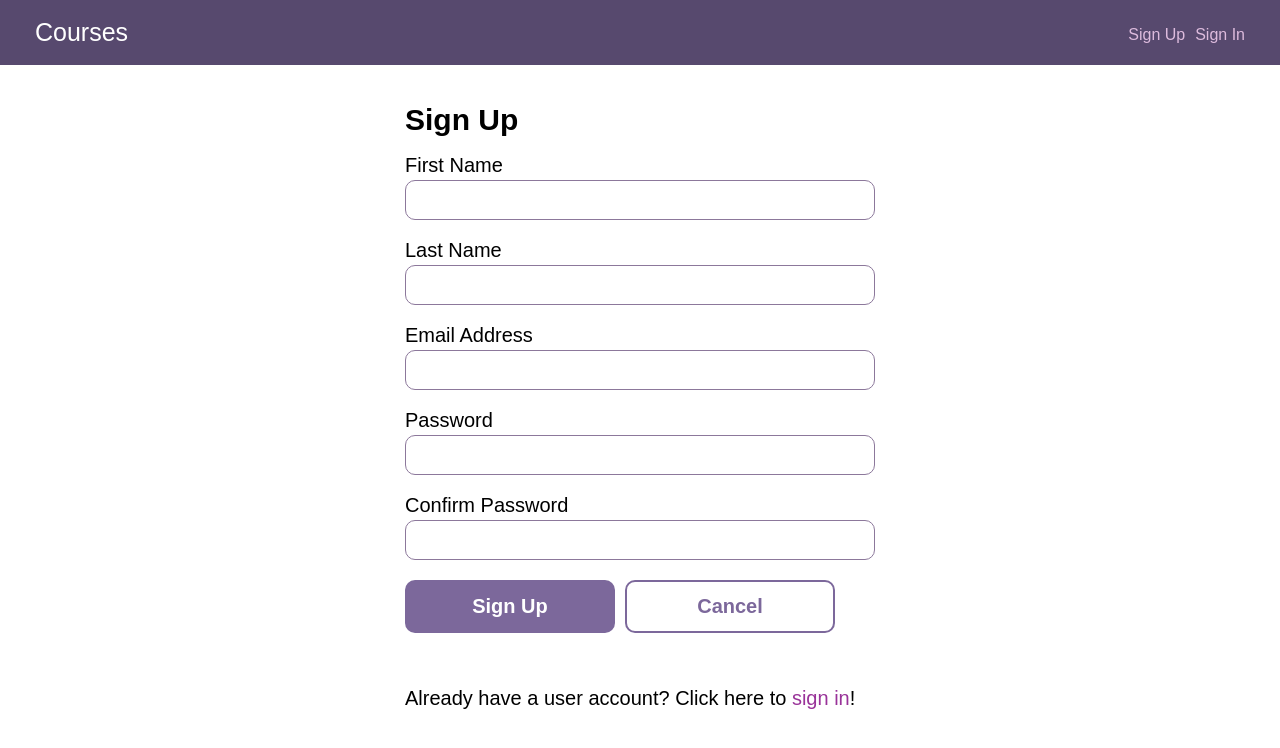
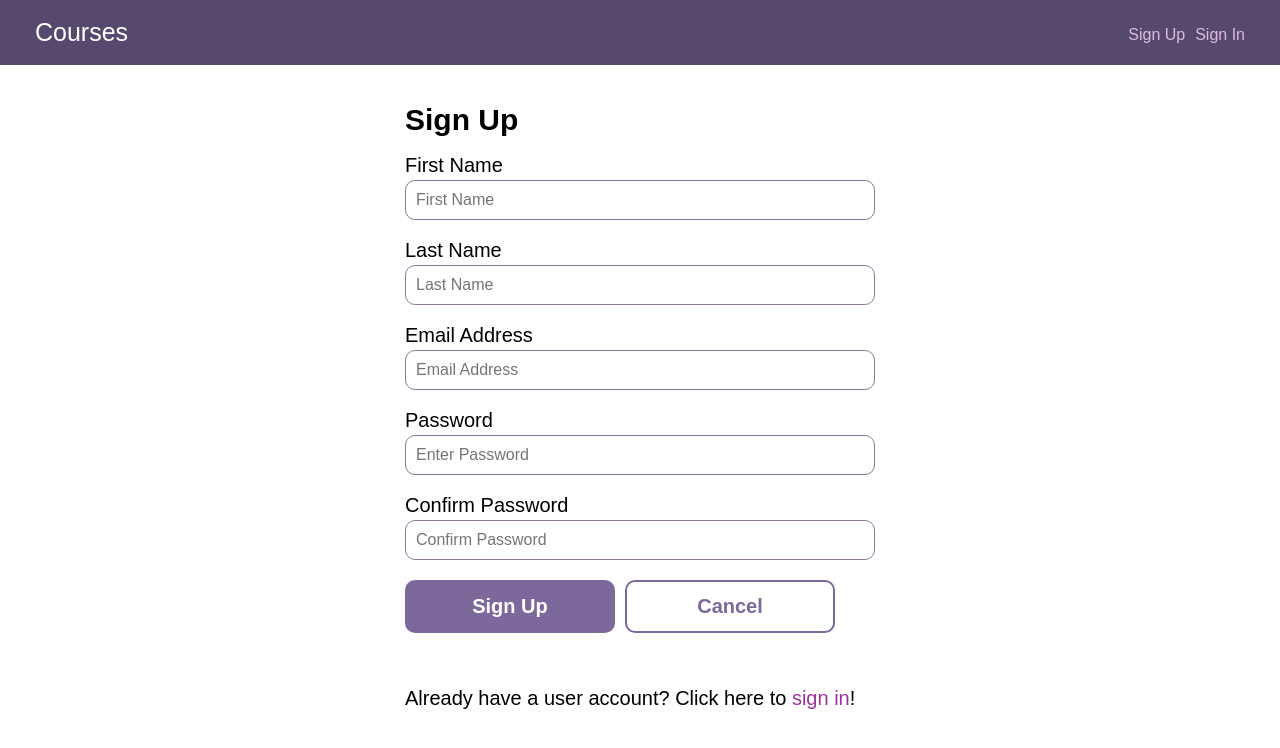
Before and after one commit to MarkoBezic/fsjs-full-stack-app-react-and-rest-api, a React (Create React App) app in the folder client/: page /signup in a window 1280 px wide. Shown: the top 748 px of the page. Built offline with nearby package versions, Linux system fonts and the light colour scheme.

Commit message:
set up Context Provider and singIn functionality

```diff
--- a/client/src/App.js
+++ b/client/src/App.js
@@ -9,10 +9,17 @@ import CourseDetail from "./components/CourseDetail";
 import UserSignIn from "./components/UserSignIn";
 import UserSignOut from "./components/UserSignOut";
 import UserSignUp from "./components/UserSignUp";
+import NotFound from "./components/NotFound";
+
+import withContext from "./Context";
+
+const UserSignUpWithContext = withContext(UserSignUp);
+const UserSignInWithContext = withContext(UserSignIn);
 
 function App() {
   return (
     <Router>
+      <div>
         <Header />
 
         <Switch>
@@ -20,10 +27,12 @@ function App() {
           <Route path="/courses/create" component={CreateCourse} />
           <Route path="/courses/:id/update" component={UpdateCourse} />
           <Route path="/courses/:id" component={CourseDetail} />
-        <Route path="/signin" component={UserSignIn} />
-        <Route path="/signup" component={UserSignUp} />
+          <Route path="/signin" component={UserSignInWithContext} />
+          <Route path="/signup" component={UserSignUpWithContext} />
           <Route path="/signout" component={UserSignOut} />
+          <Route component={NotFound} />
         </Switch>
+      </div>
     </Router>
   );
 }
--- /dev/null
+++ b/client/src/Context.js
@@ -0,0 +1,46 @@
+import React, { Component } from "react";
+import Data from "./Data";
+
+const Context = React.createContext();
+
+export class Provider extends Component {
+  constructor() {
+    super();
+    this.data = new Data();
+  }
+
+  state = {
+    log: this.data,
+  };
+
+  render() {
+    const value = {
+      data: this.data,
+      actions: {
+        signIn: this.signIn,
+      },
+    };
+    return (
+      <Context.Provider value={value}>{this.props.children}</Context.Provider>
+    );
+  }
+
+  signIn = async (emailAddress, password) => {
+    const user = await this.data.getUser(emailAddress, password);
+    return user;
+  };
+
+  signOut = async () => {};
+}
+
+export const Consumer = Context.Consumer;
+
+export default function withContext(Component) {
+  return function ContextComponent(props) {
+    return (
+      <Context.Consumer>
+        {(context) => <Component {...props} context={context} />}
+      </Context.Consumer>
+    );
+  };
+}
--- /dev/null
+++ b/client/src/Data.js
@@ -0,0 +1,61 @@
+import config from "./config";
+
+export default class Data {
+  api(
+    path,
+    method = "GET",
+    body = null,
+    requiresAuth = false,
+    credentials = null
+  ) {
+    const url = config.apiBaseUrl + path;
+
+    const options = {
+      method,
+      headers: {
+        "Content-Type": "application/json; charset=utf-8",
+      },
+    };
+
+    if (body !== null) {
+      options.body = JSON.stringify(body);
+    }
+
+    if (requiresAuth) {
+      const encodedCredentials = btoa(
+        `${credentials.emailAddress}:${credentials.password}`
+      );
+
+      options.headers["Authorization"] = `Basic ${encodedCredentials}`;
+    }
+
+    return fetch(url, options);
+  }
+
+  async getUser(emailAddress, password) {
+    const response = await this.api("/users", "GET", null, true, {
+      emailAddress,
+      password,
+    });
+    if (response.status === 200) {
+      return response.json().then((data) => data);
+    } else if (response.status === 401) {
+      return null;
+    } else {
+      throw new Error();
+    }
+  }
+
+  async createUser(user) {
+    const response = await this.api("/users", "POST", user);
+    if (response.status === 200) {
+      return [];
+    } else if (response.status === 400) {
+      return response.json().then((data) => {
+        return data.errors;
+      });
+    } else {
+      throw new Error();
+    }
+  }
+}
--- /dev/null
+++ b/client/src/components/NotFound.js
@@ -0,0 +1,7 @@
+import React from "react";
+
+const NotFound = () => {
+  return <div>Sorry, my guy! Not Found!</div>;
+};
+
+export default NotFound;
--- a/client/src/components/UserSignIn.js
+++ b/client/src/components/UserSignIn.js
@@ -1,33 +1,77 @@
-import React from "react";
+import React, { useState } from "react";
+import { Link } from "react-router-dom";
 
 const UserSignIn = (props) => {
+  const [emailAddress, setEmailAddress] = useState("");
+  const [password, setPassword] = useState("");
+  const [errors, setErrors] = useState([]);
+
+  const change = (e) => {
+    const name = e.target.name;
+    const value = e.tartget.value;
+
+    if (name === emailAddress) {
+      setEmailAddress(value);
+    } else if (name === password) {
+      setPassword(value);
+    }
+  };
+
+  const submit = () => {
+    const { context } = props;
+    context.actions
+      .signIn(emailAddress, password)
+      .then((user) => {
+        if (user === null) {
+          setErrors(["Sign-in was unsucessfull"]);
+        } else {
+          props.history.push("/");
+          console.log(`SUCCESS! ${emailAddress} is now signed in!`);
+        }
+      })
+      .catch((err) => {
+        console.log(err);
+        props.history.push("/");
+      });
+  };
+
+  const cancel = () => {
+    props.history.push("/");
+  };
+
   return (
     <>
       <div className="form--centered">
         <h2>Sign In</h2>
 
         <form>
-          <label for="emailAddress">Email Address</label>
-          <input id="emailAddress" name="emailAddress" type="email" value="" />
-          <label for="password">Password</label>
-          <input id="password" name="password" type="password" value="" />
-          <button className="button" type="submit">
+          <label htmlFor="emailAddress">Email Address</label>
+          <input
+            id="emailAddress"
+            name="emailAddress"
+            type="email"
+            value={emailAddress}
+            onChange={change}
+          />
+          <label htmlFor="password">Password</label>
+          <input
+            id="password"
+            name="password"
+            type="password"
+            value={password}
+            onChange={change}
+          />
+          <button className="button" type="submit" onSubmit={submit}>
             Sign In
           </button>
-          <button
-            className="button button-secondary"
-            onClick={(event) => {
-              event.preventDefault();
-              props.history.push("/");
-            }}
-          >
+          <button className="button button-secondary" onClick={cancel}>
             Cancel
           </button>
         </form>
 
         <p>
           Don't have a user account? Click here to{" "}
-          <a href="sign-up.html">sign up</a>!
+          <Link to="/signup">sign up</Link>!
         </p>
       </div>
     </>
--- a/client/src/components/UserSignOut.js
+++ b/client/src/components/UserSignOut.js
@@ -1,5 +1,3 @@
-import React from "react";
-
 const UserSignOut = (props) => {
   return props.history.push("/");
 };
--- a/client/src/components/UserSignUp.js
+++ b/client/src/components/UserSignUp.js
@@ -1,50 +1,124 @@
-import axios from "axios";
-import React from "react";
+import React, { useState } from "react";
+import { Link } from "react-router-dom";
 
 const UserSignUp = (props) => {
+  const [firstName, setFirstName] = useState("");
+  const [lastName, setLastName] = useState("");
+  const [emailAddress, setEmailAddress] = useState("");
+  const [password, setPassword] = useState("");
+  const [confirmedPassword, setCofirmedPassword] = useState("");
+  const [errors, setErrors] = useState("");
+
+  const change = (e) => {
+    const name = e.target.name;
+    const value = e.target.value;
+
+    if (name === "firstName") {
+      setFirstName(value);
+    } else if (name === "lastName") {
+      setLastName(value);
+    } else if (name === "emailAddress") {
+      setEmailAddress(value);
+    } else if (name === "password") {
+      setPassword(value);
+    } else if (name === "confirmedPassword") {
+      setCofirmedPassword(value);
+    }
+  };
+
+  const submit = () => {
+    const { context } = this.props;
+
+    const user = {
+      firstName: firstName,
+      lastName: lastName,
+      emailAddress: emailAddress,
+      confirmedPassword: confirmedPassword,
+      password: password,
+    };
+
+    context.data
+      .createUser(user)
+      .then((errors) => {
+        if (errors.length) {
+          setErrors(errors);
+        } else {
+          console.log(
+            `${emailAddress} is successfully signed up and authenticated`
+          );
+        }
+      })
+      .catch((err) => {
+        console.log(err);
+        props.history.push("/");
+      });
+  };
+
+  const cancel = () => {
+    props.history.push("/");
+  };
+
   return (
     <>
       <div className="form--centered">
         <h2>Sign Up</h2>
 
-        <form>
-          <label for="firstName">First Name</label>
-          <input id="firstName" name="firstName" type="text" value="" />
-          <label for="lastName">Last Name</label>
-          <input id="lastName" name="lastName" type="text" value="" />
-          <label for="emailAddress">Email Address</label>
-          <input id="emailAddress" name="emailAddress" type="email" value="" />
-          <label for="password">Password</label>
-          <input id="password" name="password" type="password" value="" />
-          <label for="confirmPassword">Confirm Password</label>
+        <form onSubmit={submit} errors={errors}>
+          <label htmlFor="firstName">First Name</label>
           <input
-            id="confirmPassword"
-            name="confirmPassword"
+            id="firstName"
+            name="firstName"
+            type="text"
+            onChange={change}
+            value={firstName}
+            placeholder="First Name"
+          />
+          <label htmlFor="lastName">Last Name</label>
+          <input
+            id="lastName"
+            name="lastName"
+            type="text"
+            onChange={change}
+            value={lastName}
+            placeholder="Last Name"
+          />
+          <label htmlFor="emailAddress">Email Address</label>
+          <input
+            id="emailAddress"
+            name="emailAddress"
+            type="email"
+            onChange={change}
+            value={emailAddress}
+            placeholder="Email Address"
+          />
+          <label htmlFor="password">Password</label>
+          <input
+            id="password"
+            name="password"
             type="password"
-            value=""
+            onChange={change}
+            value={password}
+            placeholder="Enter Password"
           />
-          <button
-            className="button"
-            type="submit"
-            onClick={() => {
-              axios.post("http://localhost:5000/api/users");
-            }}
-          >
+          <label htmlFor="confirmedPassword">Confirm Password</label>
+          <input
+            id="confirmedPassword"
+            name="confirmedPassword"
+            type="password"
+            onChange={change}
+            value={confirmedPassword}
+            placeholder="Confirm Password"
+          />
+          <button className="button" type="submit" onSubmit={submit}>
             Sign Up
           </button>
-          <button
-            className="button button-secondary"
-            onClick={(event) => {
-              event.preventDefault();
-              props.history.push("/");
-            }}
-          >
+          <button className="button button-secondary" onClick={cancel}>
             Cancel
           </button>
         </form>
         <p>
           Already have a user account? Click here to{" "}
-          <a href="sign-in.html">sign in</a>!
+          <Link to="/signin">sign in</Link>!
         </p>
       </div>
     </>
--- /dev/null
+++ b/client/src/config.js
@@ -0,0 +1,5 @@
+const config = {
+  apiBaseUrl: "http://localhost:5000/api",
+};
+
+export default config;
--- a/client/src/index.js
+++ b/client/src/index.js
@@ -3,13 +3,14 @@ import ReactDOM from "react-dom";
 import "./index.css";
 import "./styles/reset.css";
 import "./styles/global.css";
+import { Provider } from "./Context";
 import App from "./App";
 import reportWebVitals from "./reportWebVitals";
 
 ReactDOM.render(
-  <React.StrictMode>
+  <Provider>
     <App />
-  </React.StrictMode>,
+  </Provider>,
   document.getElementById("root")
 );
 
```
Also changed, not shown: client/src/components/CreateCourse.js (+4 -4 lines). Lines whose indentation alone changed are shown as unchanged.
